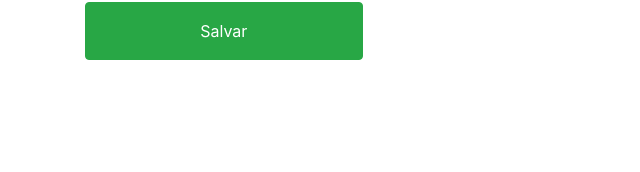
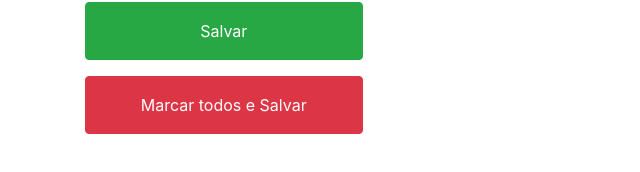
Before and after one commit to johnywalves/aprov3, a React (Create React App) app: page / in a window 1280 px wide. Shown: the part 138-310 px from the top of the page, without its empty margins (0-640 px from the left). Built offline with nearby package versions, Linux system fonts and the light colour scheme; no server answers.

Commit message:
:sparkles: Marcar todos os pontos de um dia

```diff
--- a/src/components/TransactionList.js
+++ b/src/components/TransactionList.js
@@ -22,8 +22,30 @@ export const TransactionList = () => {
 
   useEffect(() => {
     getDays(date);
-    reset({})
+    reset({});
   }, [date, getDays, reset]);
+
+  const onSelectAll = useCallback(() => {
+    days.forEach(day => {
+      const obj = {
+        militareId: day.id,
+        data: date,
+        cafe: 'S',
+        almoco: 'S',
+        jantar: 'S',
+        hierarquia: 11
+      }
+
+      if (day.arranchamentoId) {
+        updateDays(day.arranchamentoId, { ...obj })
+      } else {
+        createDays({ ...obj })
+      }
+    });
+
+    getDays(date);
+    reset({});
+  }, [days, date, getDays, reset, createDays, updateDays])
 
   const onSubmit = useCallback((data) => {
     days.forEach(day => {
@@ -61,6 +83,9 @@ export const TransactionList = () => {
           Salvar
         </button>
       </form>
+      <button className="btn btn-danger mt-3 col-3 p-3" onClick={onSelectAll} >
+        Marcar todos e Salvar
+      </button>
     </>
   );
 };
```
Also changed, not shown: 1 other file (tests, documents, lock files or other folders).
